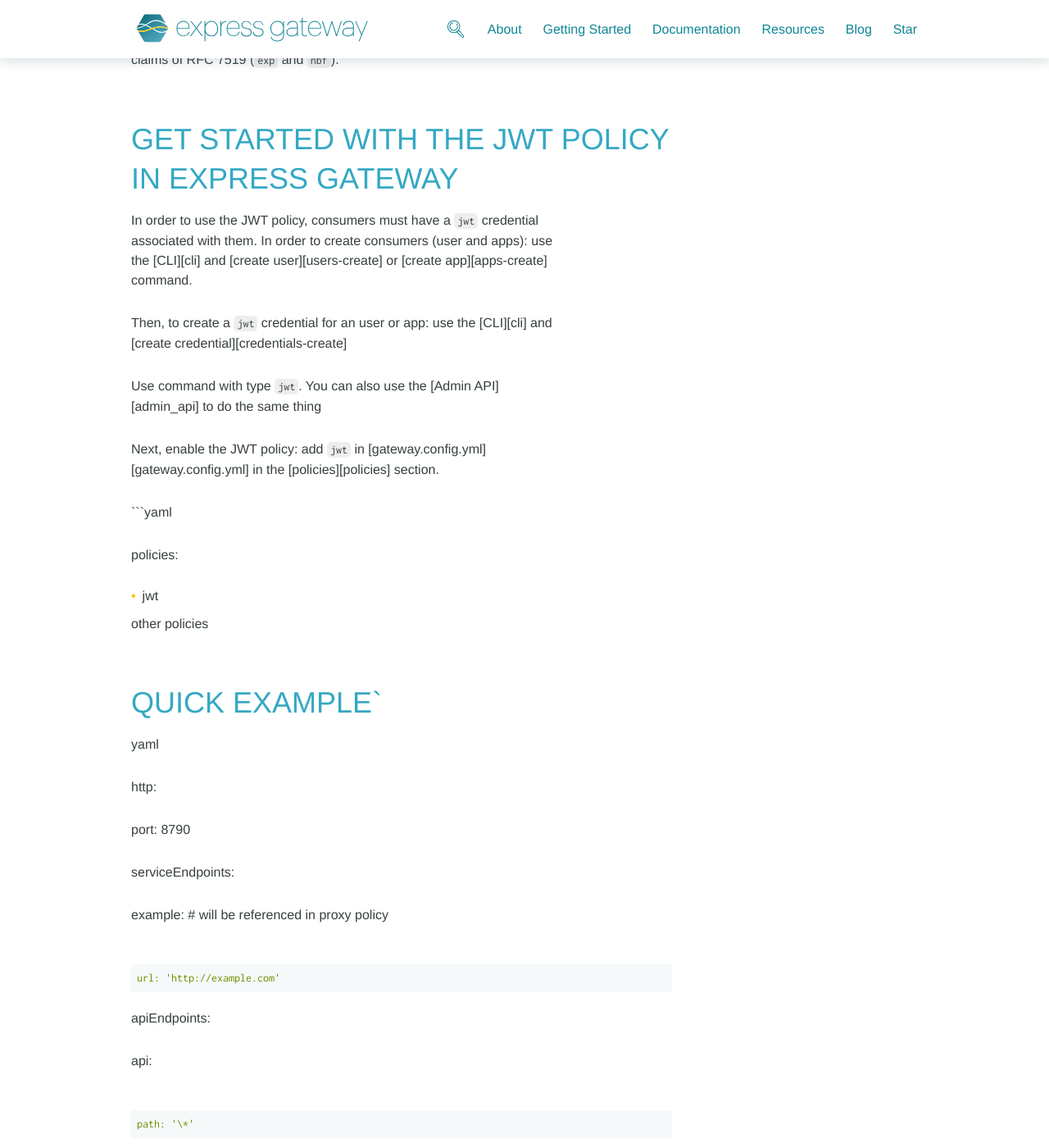
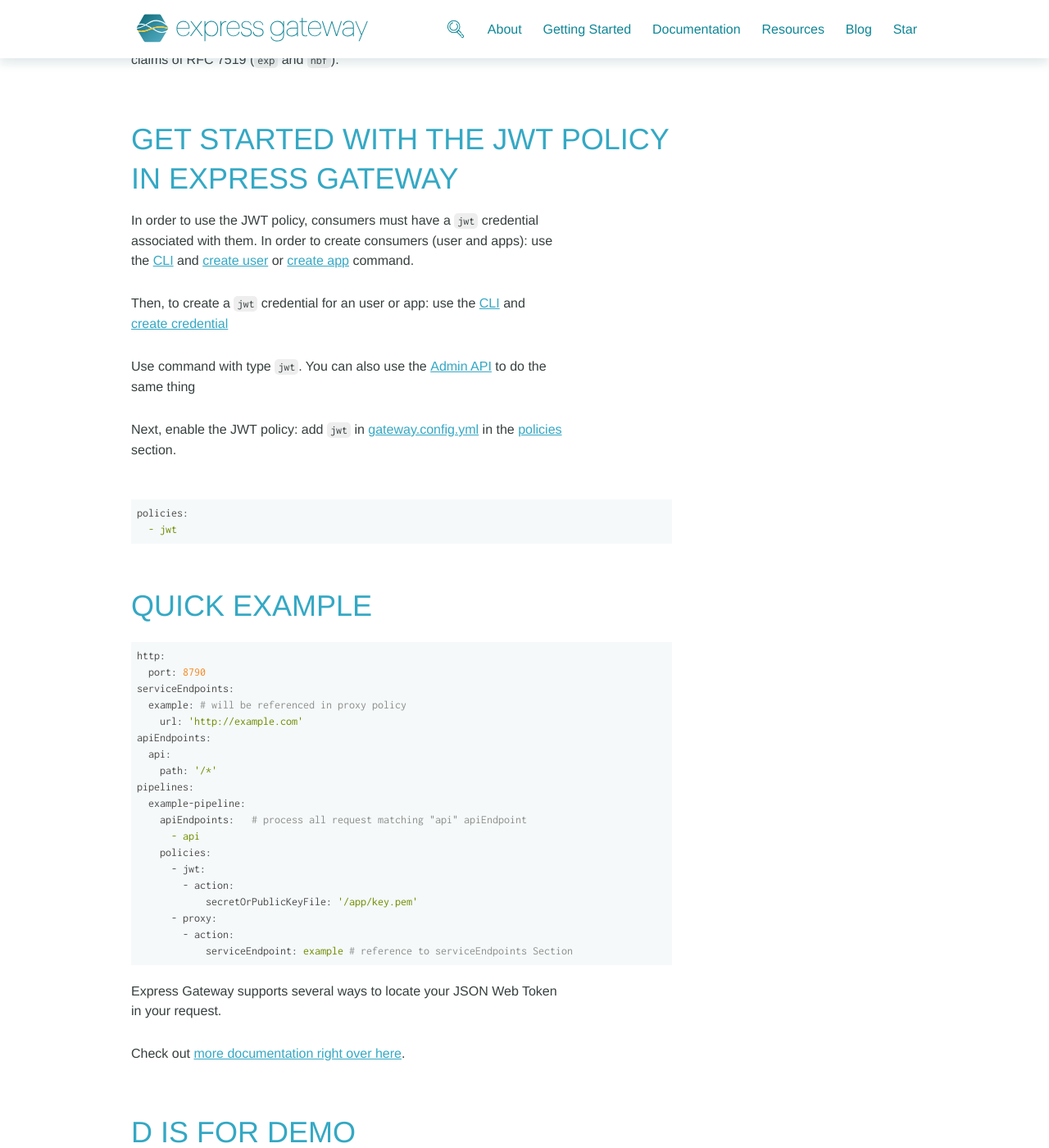
Before and after one commit to ExpressGateway/express-gateway.io, a Jekyll site: the page built from _posts/2017-12-20-express-gateway-release-1-5-0-with-jwt-support.md, in a window 1280 px wide and 1400 px high, scrolled down 1260 px. Shown: the whole window at 82% size. Built offline with Jekyll 4.4.1, drawn with Linux system fonts in a browser that asks for light colours; nearby versions of some CDN libraries; some web fonts are replaced; comment, search, counter and statistics services are not loaded; some of the changed text lies outside the part shown.

Commit message:
Update from Forestry.io - 2017-12-20-express-gateway-release-1-5-0-with-jwt-support.md

````diff
--- a/_posts/2017-12-20-express-gateway-release-1-5-0-with-jwt-support.md
+++ b/_posts/2017-12-20-express-gateway-release-1-5-0-with-jwt-support.md
@@ -31,76 +31,72 @@
 
 ## Get Started with the JWT Policy in Express Gateway
 
-In order to use the JWT policy, consumers must have a `jwt` credential associated with them. In order to create consumers (user and apps): use the \[CLI\]\[cli\] and \[create user\]\[users-create\] or \[create app\]\[apps-create\] command.
+In order to use the JWT policy, consumers must have a `jwt` credential associated with them. In order to create consumers (user and apps): use the [CLI][cli] and [create user][users-create] or [create app][apps-create] command.
 
-Then, to create a `jwt` credential for an user or app: use the \[CLI\]\[cli\] and \[create credential\]\[credentials-create\]
+Then, to create a `jwt` credential for an user or app: use the [CLI][cli] and [create credential][credentials-create]
 
-Use command with type `jwt`. You can also use the \[Admin API\]\[admin_api\] to do the same thing
+Use command with type `jwt`. You can also use the [Admin API][admin-api] to do the same thing
 
-Next, enable the JWT policy: add `jwt` in \[gateway.config.yml\]\[gateway.config.yml\] in the \[policies\]\[policies\] section.
+Next, enable the JWT policy: add `jwt` in [gateway.config.yml][gateway.config.yml] in the [policies][policies] section.
 
-\`\`\`yaml
+```yaml
+policies:
+  - jwt
+```
 
-policies:
+## Quick Example
 
-- jwt
+```yaml
+http:
+  port: 8790
+serviceEndpoints:
+  example: # will be referenced in proxy policy
+    url: 'http://example.com'
+apiEndpoints:
+  api:
+    path: '/*'
+pipelines:
+  example-pipeline:
+    apiEndpoints:   # process all request matching "api" apiEndpoint
+      - api
+    policies:
+      - jwt:
+        - action:
+            secretOrPublicKeyFile: '/app/key.pem'
+      - proxy:
+        - action:
+            serviceEndpoint: example # reference to serviceEndpoints Section
+```
 
-other policies
+Express Gateway supports several ways to locate your JSON Web Token in your request.
 
-## Quick Example\`
-
-yaml
-
-http:
-
-  port: 8790
-
-serviceEndpoints:
-
-  example: # will be referenced in proxy policy
-
-    url: 'http://example.com'
-
-apiEndpoints:
-
-  api:
-
-    path: '\*'
-
-pipelines:
-
-* example-pipeline:
-  * apiEndpoints:   # process all request matching "api" apiEndpoint
-    api
-  * policies:
-
-    jwt: # secure API with key auth
-    action:
-
-    proxy: # name of the policy
-    action:
-    - serviceEndpoint: example # reference to serviceEndpoints Section
-
-Express Gateway supports several ways to locate your Json Web Token in your request.
-
-#### Check out [more documentation right over here.](https://github.com/ExpressGateway/express-gateway.io/pull/175/commits/3c6ee52113876b803f29687f7d2b0ec3df33531d)
+Check out [more documentation right over here](https://github.com/ExpressGateway/express-gateway.io/pull/175/commits/3c6ee52113876b803f29687f7d2b0ec3df33531d).
 
 ## D is for Demo
 
 We've recorded a special demo to help you get started with the JWT support in Express Gateway.  Presented by Vincenzo Chianese, Engineer at LunchBadger and maintainer of Express Gateway.
 
-## [Check it out!](https://youtu.be/y-U4Llg3kmM)
+[Check it out](https://youtu.be/y-U4Llg3kmM)!
 
 ### Moving On
 
-_What's up next? So kind of you to ask!_ Check out the [**rest of the project milestones**](https://github.com/ExpressGateway/express-gateway/milestones)**.**
+_What's up next? So kind of you to ask!_ Check out the **[rest of the project milestones]**(https://github.com/ExpressGateway/express-gateway/milestones).
 
-We would [\*\*love your support in making it happen \*\*](https://github.com/ExpressGateway/express-gateway)and if you’re interested in becoming a maintainer or contributor, now’s the time!
+We would **[love your support in making it happen](https://github.com/ExpressGateway/express-gateway)** and if you’re interested in becoming a maintainer or contributor, now’s the time!
 
-[\*\*Hit up Gitter \*\*](https://gitter.im/ExpressGateway/express-gateway)and join the rest of the developer community.
+**[Hit up Gitter](https://gitter.im/ExpressGateway/express-gateway)** and join the rest of the developer community.
 
 **_Not quite ready? That’s ok!_**
 
-* [**Upvote features on Feathub**](https://feathub.com/ExpressGateway/express-gateway). Then, we roll up the most popular or interesting features ([Docker images \*nudge\*nudge\*](https://www.lunchbadger.com/official-docker-images-for-express-gateway/)) will then make it over to the [**Express Gateway roadmap**](https://github.com/ExpressGateway/express-gateway/milestones).
-* Join the [**Express Gateway Newsletter**](https://eepurl.com/cVOqd5 ) update list
+* **[Upvote features on Feathub](https://feathub.com/ExpressGateway/express-gateway)**. Then, we roll up the most popular or interesting features ([Docker images \*nudge\*nudge\*](https://www.lunchbadger.com/official-docker-images-for-express-gateway/)) will then make it over to the  **[Express Gateway roadmap](https://github.com/ExpressGateway/express-gateway/milestones)**.
+* Join the  **[Express Gateway Newsletter](https://eepurl.com/cVOqd5)** update list
 * [Follow along on **Twitter**](https://twitter.com/express_gateway)
+
+[rfc-jwt]: https://tools.ietf.org/html/rfc7519
+[cli]: {{ site.baseurl }}{% link docs/cli/index.md %}
+[users-create]: {{ site.baseurl }}{% link docs/cli/users/create.md %}
+[apps-create]: {{ site.baseurl }}{% link docs/cli/apps/create.md %}
+[credentials-create]: {{ site.baseurl }}{% link docs/cli/credentials/create.md %}
+[admin-api]: {{ site.baseurl }}{% link docs/admin/index.md %}
+[gateway.config.yml]: {{ site.baseurl }}{% link docs/configuration/gateway.config.yml/index.md %}
+[policies]: {{ site.baseurl }}{% link docs/configuration/gateway.config.yml/policies.md %}
````
Also changed, not shown: other parts of _posts/2017-12-20-express-gateway-release-1-5-0-with-jwt-support.md (+1 -1 lines).
